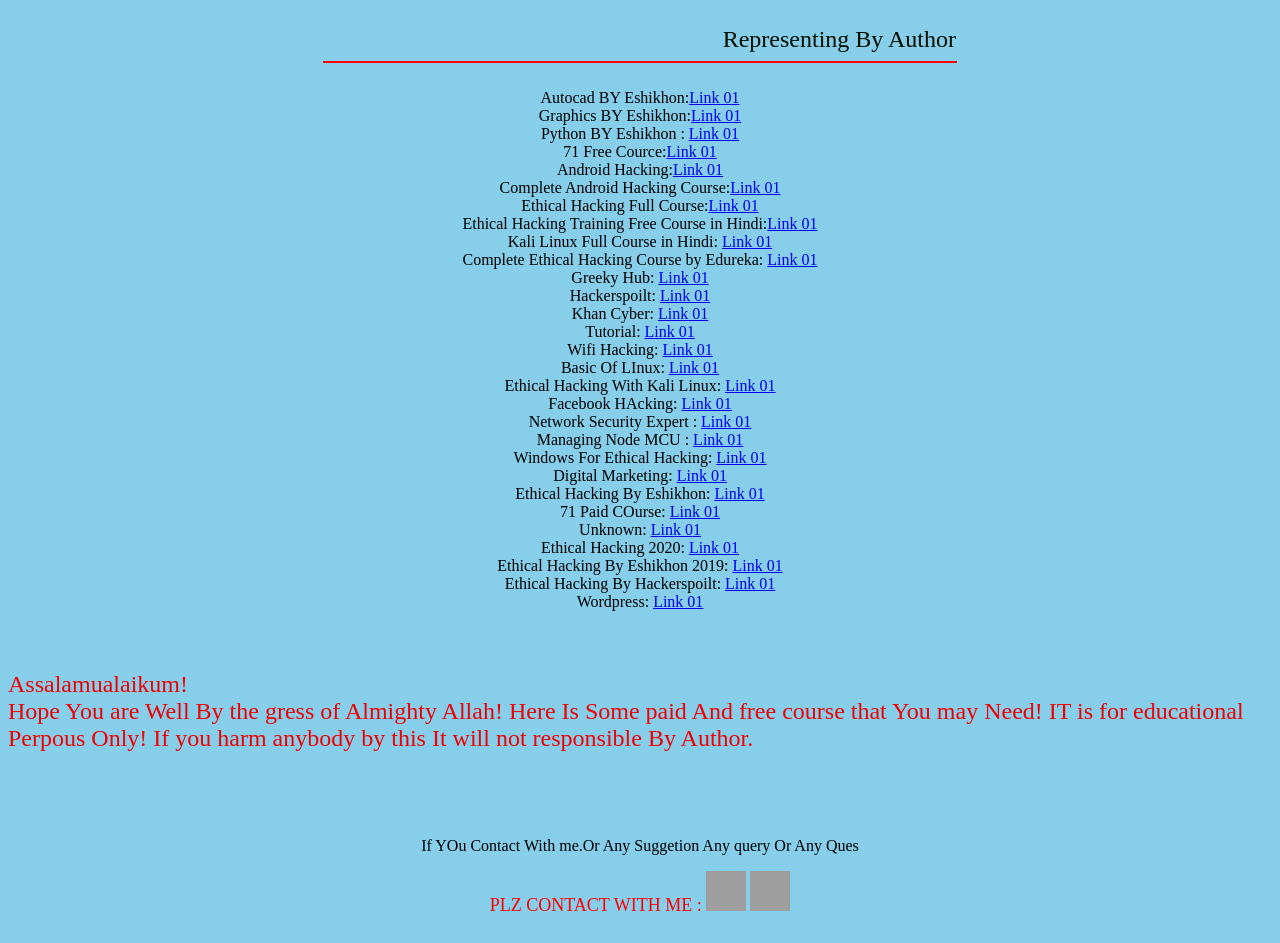
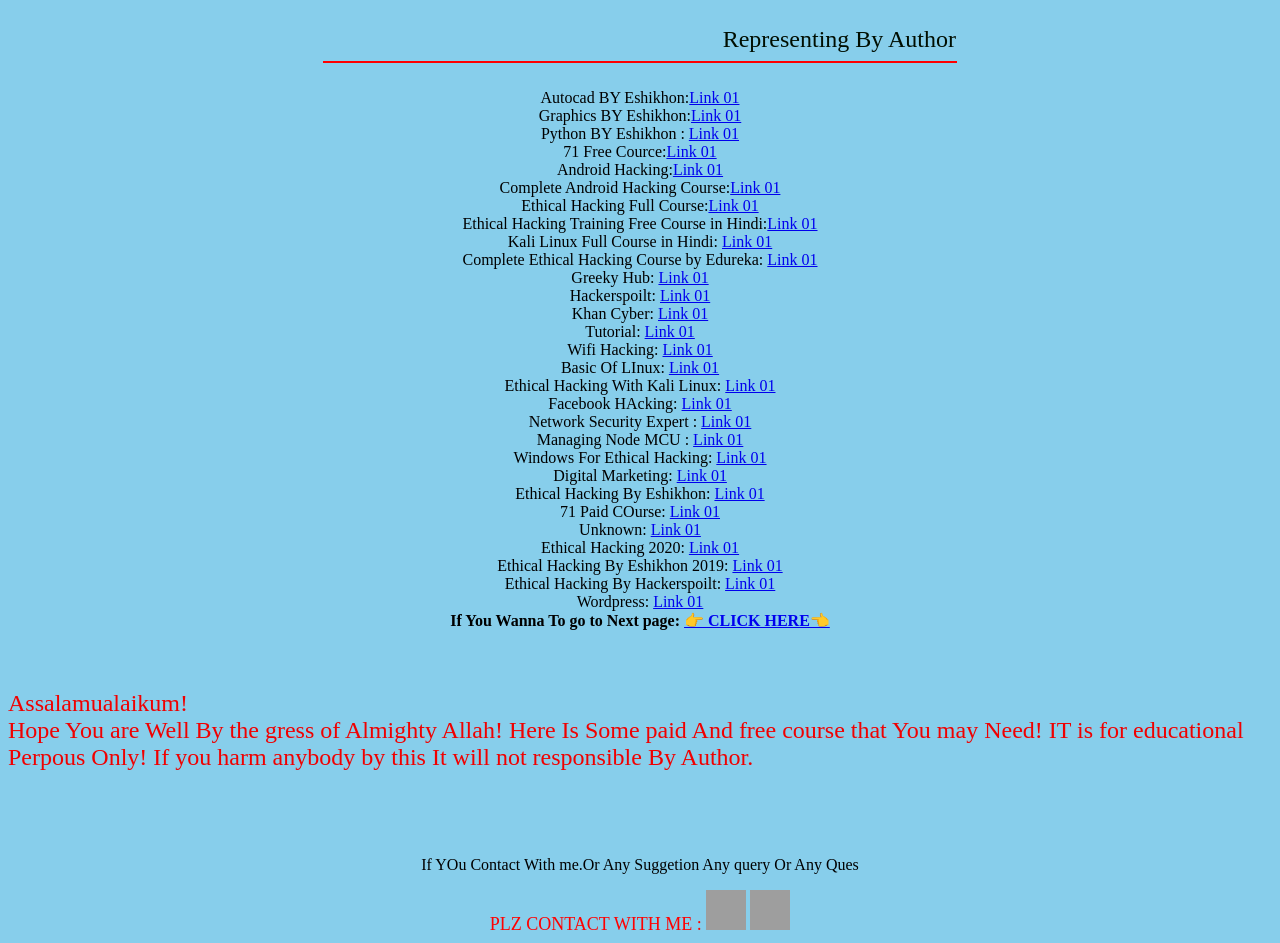
Before and after one commit to T1M3-30M3/FreeResource, a plain HTML site: page index.html in a window 1280 px wide. Drawn offline with Linux system fonts and the light colour scheme; grey boxes are pictures that could not be loaded.

Commit message:
Update index.html

```diff
--- a/index.html
+++ b/index.html
@@ -42,6 +42,7 @@
  <font color=Black><font size=3>Ethical Hacking By Eshikhon 2019:</font> <a href='https://mega.nz/folder/m9wWHSrL#8lT1xaC3yVp5sxbFsmNzvQ'>Link 01</a><br>
  <font color=Black><font size=3>Ethical Hacking By Hackerspoilt:</font> <a href='https://mega.nz/folder/v1RUXJiC#ez5jCU7TI_FN6C1Ykr3_hA'>Link 01</a><br>
  <font color=Black><font size=3>Wordpress:</font> <a href='https://mega.nz/folder/bshSCbDQ#GDsuPjkwqWwBzsIwHSA6dQ'>Link 01</a><br>
+  <b><font color=Black><font size=3>If You Wanna To go to Next page:</font>  <a href='2nd page.html'> 👉 CLICK HERE👈 </a></b>
 
   </center>
 
```
